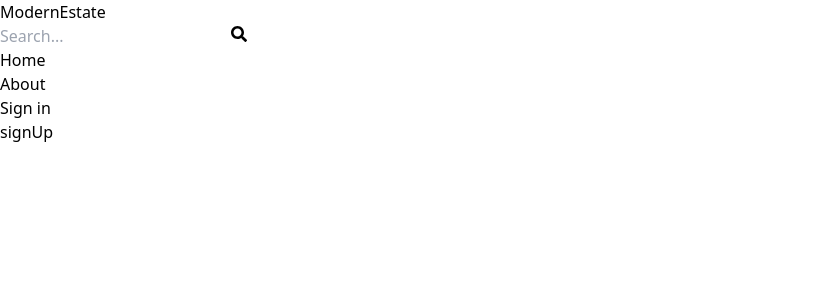
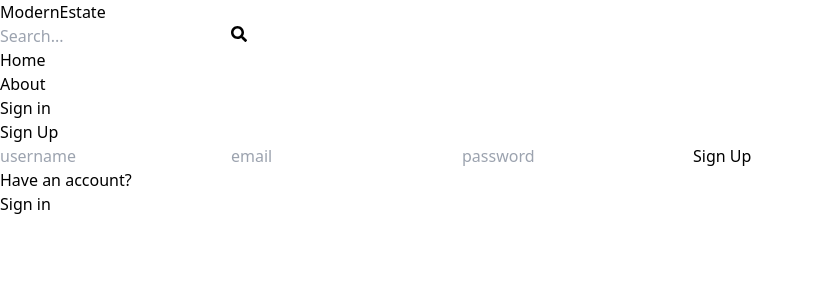
Before and after one commit to Md-hasrat/mern-estate-project, a React (Vite) app in the folder client/: page /sign-up in a window 1280 px wide. Shown: the top 300 px of the page, without its empty margins (0-814 px from the left). Built offline with nearby package versions, Linux system fonts and the light colour scheme.

Commit message:
complete sign up UI

```diff
--- a/client/src/index.css
+++ b/client/src/index.css
@@ -1,3 +1,7 @@
 @tailwind base;
 @tailwind components;
 @tailwind utilities;
+
+body{
+    background-color: rgb(241red, 245green, 241blue);
+}
--- a/client/src/pages/signUp.jsx
+++ b/client/src/pages/signUp.jsx
@@ -1,9 +1,46 @@
 import React from 'react'
-
+import { Link } from 'react-router-dom'
 export default function SignUp() {
   return (
-    <div>
-      signUp
+    <div className='p-3 max-w-lg mx-auto'>
+    <h1 className='text-3xl text-center font-semibold my-7'>Sign Up</h1>
+    <form   className='flex flex-col gap-4'>
+      <input
+        type='text'
+        placeholder='username'
+        className='border p-3 rounded-lg'
+        id='username'
+
+      />
+      <input
+        type='email'
+        placeholder='email'
+        className='border p-3 rounded-lg'
+        id='email'
+
+      />
+      <input
+        type='password'
+        placeholder='password'
+        className='border p-3 rounded-lg'
+        id='password'
+
+      />
+
+      <button
+
+        className='bg-slate-700 text-white p-3 rounded-lg uppercase hover:opacity-95 disabled:opacity-80'
+      >
+        Sign Up
+      </button>
+
+    </form>
+    <div className='flex gap-2 mt-5'>
+      <p>Have an account?</p>
+      <Link to={'/sign-in'}>
+        <span className='text-blue-700'>Sign in</span>
+      </Link>
     </div>
+   </div>
   )
 }
```
